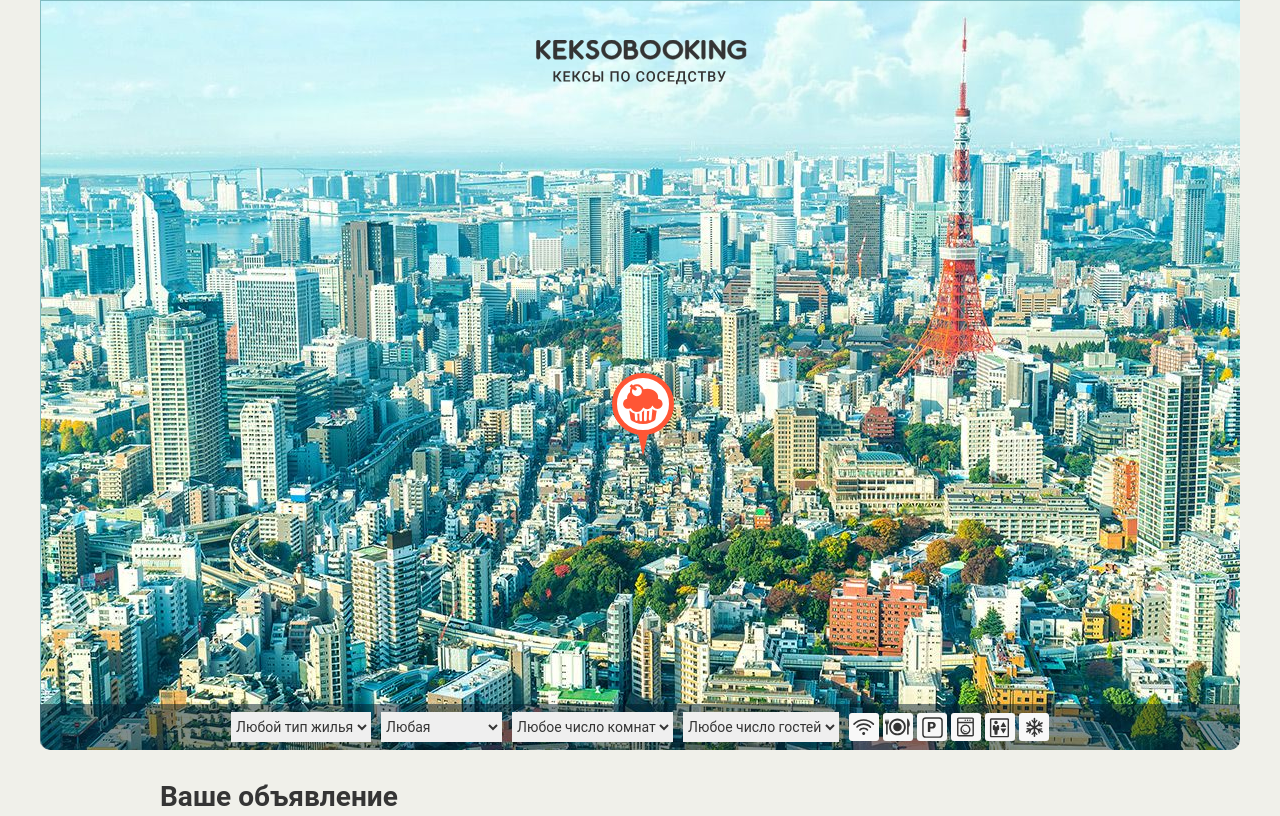
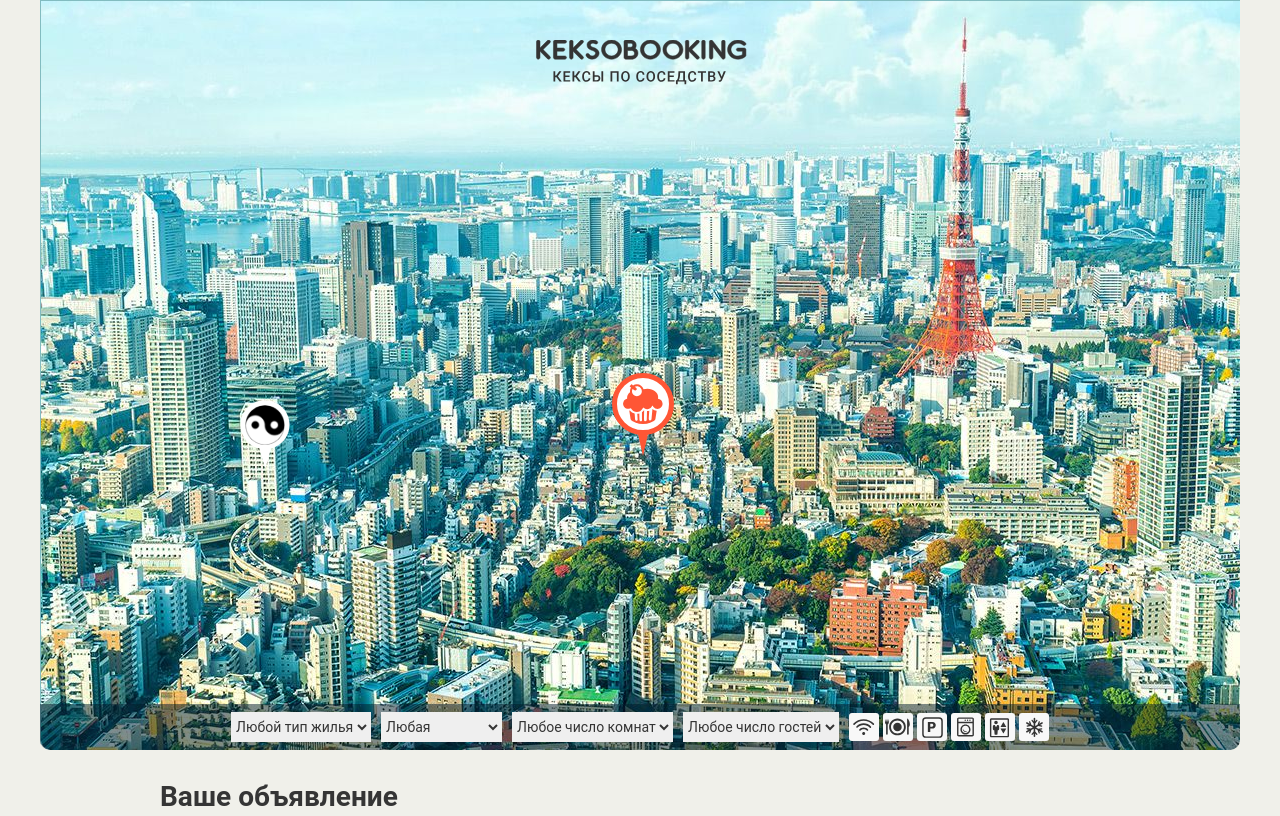
Before and after one commit to leonov-nic/1086097-keksobooking-20, a website: page index.html in a window 1280 px wide. Shown: the top 816 px of the page. Drawn offline with Linux system fonts and the light colour scheme; files whose address does not match are found by name.

Commit message:
функции создания PIN

```diff
--- a/js/main.js
+++ b/js/main.js
@@ -124,5 +124,55 @@ var getOffersOptions = function () {
   }
 };
 
+var getPinMap = function () {
+  var pin = {
+    pinStyle: 'left: ' + getOffersOptions().location.x + '; ' + 'left: '+ getOffersOptions().location.x + ';',
+    srcStyle: getOffersOptions().author.avatar
 
-console.log(getOffersOptions());
+    // wizardCoatColor: getRandElement(coatColor),
+    // wizardEyasColor: getRandElement(eyasColor)
+  };
+  return pin;
+};
+console.log(getPinMap());
+
+//         <button class="map__pin map__pin--main" style="left: 570px; top: 375px;">
+//           <img src="img/muffin-red.svg" width="40" height="44" draggable="false" alt="Метка объявления">
+//           <svg viewBox="0 0 70 70" width="156" height="156" aria-label="Метка для поиска жилья">
+//             <defs>
+//               <path d="M35,35m-23,0a23,23 0 1,1 46,0a23,23 0 1,1 -46,0" id="tophalf" />
+//             </defs>
+//             <ellipse cx="35" cy="35" rx="35" ry="35" fill="rgba(255, 86, 53, 0.7)" />
+//             <text><textPath xlink:href="#tophalf" startOffset="0">Поставь меня куда-нибудь</textPath></text>
+//           </svg>
+//         </button>
+//             <button type="button" class="map__pin" style="left: 200px; top: 400px;">
+//             <img src="img/avatars/user07.png" width="40" height="40" draggable="false" alt="Метка объявления">
+//             </button>
+
+var renderPinMap = function () {
+  var newPinElement = mapPinTemplate.cloneNode(true);
+
+  newPinElement.style = getPinMap().pinStyle;
+  // newPinElement.style = getPinMap().pinStyle;
+  // mapPinTemplate.querySelector('.setup-similar-label').textContent = wizard.wizardName;
+  // mapPinTemplate.querySelector('.wizard-coat').style.fill = wizard.wizardCoatColor;
+  // mapPinTemplate.querySelector('.wizard-eyes').style.fill = wizard.wizardEyasColor;
+
+  return mapPinTemplate;
+};
+
+var fragment = document.createDocumentFragment();
+
+for (var i = 0; i < 4; i++) {
+  fragment.appendChild(renderPinMap());
+  pinsList.appendChild(fragment);
+}
+
+// document.querySelector('.setup-similar').classList.remove('hidden');
+
+
+
+
+
+// console.log(getOffersOptions());
```
Also changed, not shown: index.html (+1 -0 lines).
